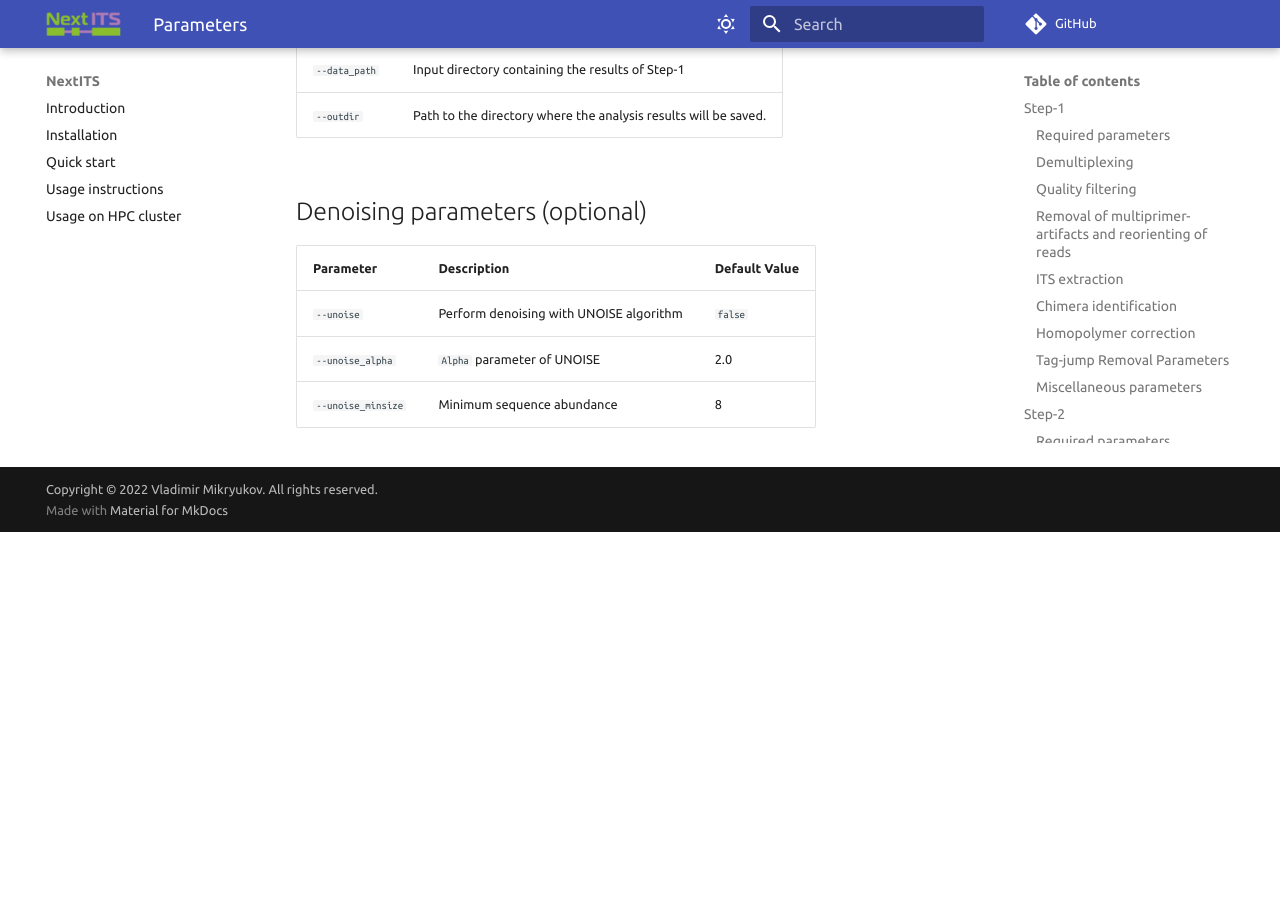
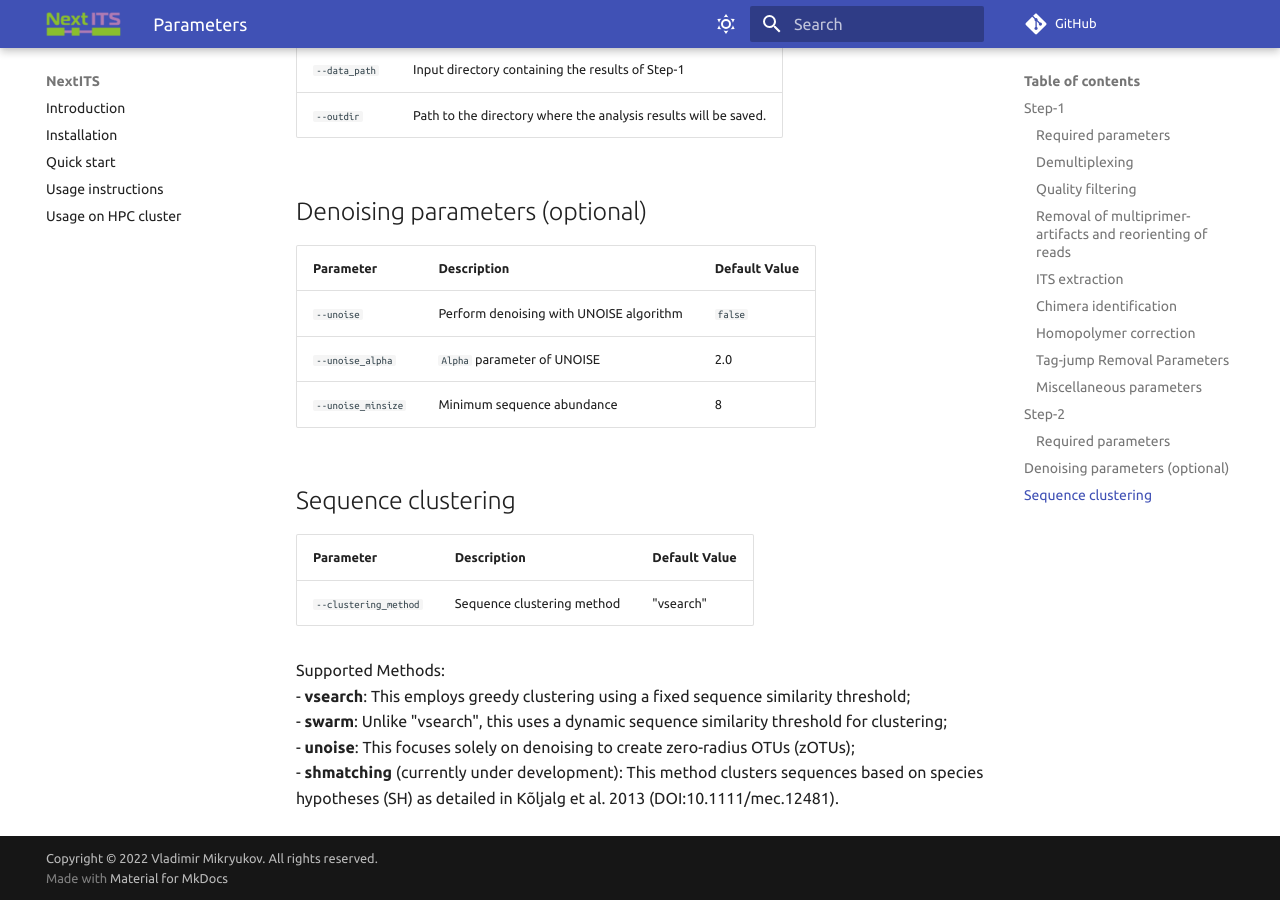
Before and after one commit to Next-ITS/nextits.github.io, an MkDocs documentation site: the page built from docs/parameters.md, in a window 1280 px wide and 900 px high, scrolled down 3830 px. Built offline with MkDocs 1.6.1 and Material for MkDocs 9.7.7, drawn with Linux system fonts in a browser that asks for light colours; comment, search, counter and statistics services are not loaded; before the commit the page ends 4362 px from its top, so only the background shows below that.

Commit message:
step-2, clustering

```diff
--- a/docs/parameters.md
+++ b/docs/parameters.md
@@ -123,3 +123,16 @@ In addition to this, individual processes within the pipeline can be fine-tuned
 | `--unoise`         | Perform denoising with UNOISE algorithm | `false`       |
 | `--unoise_alpha`   | `Alpha` parameter of UNOISE             | 2.0           |
 | `--unoise_minsize` | Minimum sequence abundance              | 8             |
+
+
+## Sequence clustering
+
+| Parameter              | Description                                   | Default Value |
+|------------------------|-----------------------------------------------|---------------|
+| `--clustering_method`  | Sequence clustering method                    | "vsearch"     |
+
+Supported Methods:
+- **vsearch**: This employs greedy clustering using a fixed sequence similarity threshold;
+- **swarm**: Unlike "vsearch", this uses a dynamic sequence similarity threshold for clustering;
+- **unoise**: This focuses solely on denoising to create zero-radius OTUs (zOTUs);
+- **shmatching** (currently under development): This method clusters sequences based on species hypotheses (SH) as detailed in Kõljalg et al. 2013 (DOI:10.1111/mec.12481).
```
